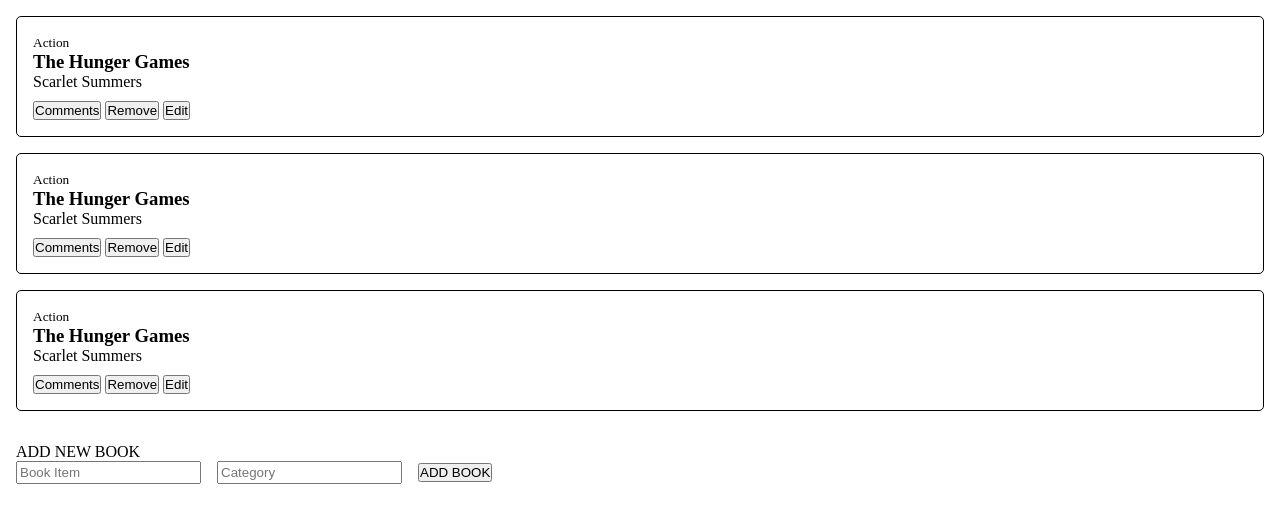
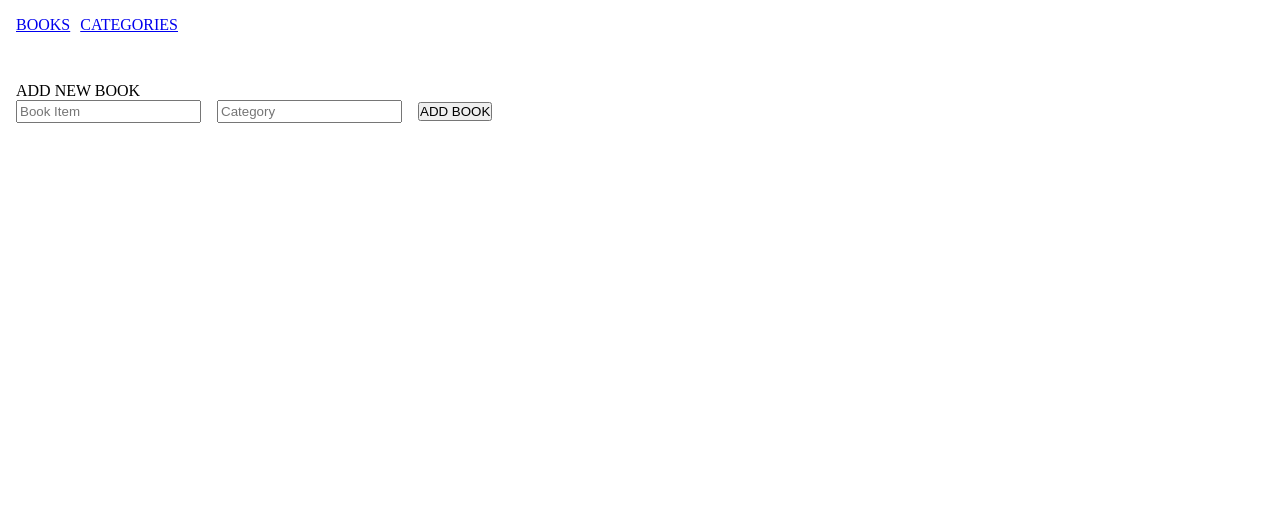
Before and after one commit to forLoop94/book-store, a React (Create React App) app: page / in a window 1280 px wide. Shown: the top 520 px of the page. Built offline with nearby package versions, Linux system fonts and the light colour scheme.

Commit message:
Add functions to add delete books according to user actions

```diff
--- a/src/App.js
+++ b/src/App.js
@@ -1,13 +1,26 @@
-import { Route, Routes } from 'react-router-dom';
+import { Route, Routes, Link } from 'react-router-dom';
+import styles from './styles/app.module.css';
 import BookList from './components/BookList';
-import Home from './components/Home';
+import Categories from './components/Categories';
 
 function App() {
   return (
-    <Routes>
-      <Route path="/" element={<BookList />} />
-      <Route path="/home" element={<Home />} />
-    </Routes>
+    <>
+      <nav>
+        <ul className={styles.navLinks}>
+          <li>
+            <Link className={styles.links} to="/">BOOKS</Link>
+          </li>
+          <li>
+            <Link className="links" to="/categories">CATEGORIES</Link>
+          </li>
+        </ul>
+      </nav>
+      <Routes>
+        <Route path="/" element={<BookList />} />
+        <Route path="/categories" element={<Categories />} />
+      </Routes>
+    </>
   );
 }
 
--- a/src/components/BookInput.js
+++ b/src/components/BookInput.js
@@ -1,14 +1,35 @@
 /* eslint-disable jsx-a11y/label-has-associated-control */
-import React from 'react';
+import React, { useState } from 'react';
+import { PropTypes } from 'prop-types';
 import style from '../styles/BookList.module.css';
 
-const BookInput = () => (
-  <form action="#" className={style}>
-    <label htmlFor="book">ADD NEW BOOK</label>
-    <input type="text" id="book" placeholder="Book Item" />
-    <input type="text" id="category" placeholder="Category" />
-    <button type="submit">ADD BOOK</button>
-  </form>
-);
+const BookInput = ({ addBook }) => {
+  const [title, setTitle] = useState('');
+
+  const handleSubmit = (e) => {
+    e.preventDefault();
+    addBook(title);
+    setTitle('');
+  };
+
+  return (
+    <form action="#" onSubmit={handleSubmit} className={style}>
+      <label htmlFor="book">ADD NEW BOOK</label>
+      <input
+        value={title}
+        onChange={(e) => setTitle(e.target.value)}
+        type="text"
+        id="book"
+        placeholder="Book Item"
+      />
+      <input type="text" id="category" placeholder="Category" />
+      <button type="submit">ADD BOOK</button>
+    </form>
+  );
+};
+
+BookInput.propTypes = {
+  addBook: PropTypes.func.isRequired,
+};
 
 export default BookInput;
--- a/src/components/BookItem.js
+++ b/src/components/BookItem.js
@@ -2,18 +2,26 @@
 import { PropTypes } from 'prop-types';
 import style from '../styles/BookList.module.css';
 
-const BookItem = ({ book }) => (
+const BookItem = ({ book, removeBook }) => {
+  const handleClick = (id) => {
+    removeBook(id);
+  };
+
+  return (
     <li className={style.book}>
       <small>{book.category}</small>
       <h3>{book.title}</h3>
       <p>{book.author}</p>
       <div className={style.btnContainer}>
         <button type="button">Comments</button>
-      <button type="button">Remove</button>
+        <button onClick={() => handleClick(book.id)} type="button">
+          Remove
+        </button>
         <button type="button">Edit</button>
       </div>
     </li>
   );
+};
 
 BookItem.propTypes = {
   book: PropTypes.shape({
@@ -22,6 +30,7 @@
     title: PropTypes.string.isRequired,
     author: PropTypes.string.isRequired,
   }).isRequired,
+  removeBook: PropTypes.func.isRequired,
 };
 
 export default BookItem;
--- a/src/components/BookList.js
+++ b/src/components/BookList.js
@@ -1,40 +1,34 @@
-/* eslint-disable no-unused-vars */
 import React, { useState } from 'react';
 import BookInput from './BookInput';
 import BookItem from './BookItem';
 
 const BookList = () => {
-  const booksArray = [
-    {
-      id: 1,
-      category: 'Action',
-      title: 'The Hunger Games',
-      author: 'Scarlet Summers',
-    },
-    {
-      id: 1,
-      category: 'Action',
-      title: 'The Hunger Games',
-      author: 'Scarlet Summers',
-    },
-    {
-      id: 1,
-      category: 'Action',
-      title: 'The Hunger Games',
-      author: 'Scarlet Summers',
-    },
-  ];
+  const [books, setBooks] = useState([]);
 
-  const [books, setBooks] = useState(booksArray);
+  const addBook = (title) => {
+    setBooks(() => {
+      const newBook = {
+        id: crypto.randomUUID(),
+        category: 'Science Fiction',
+        title,
+        author: 'Scarlet Summers',
+      };
+      return [...books, newBook];
+    });
+  };
+
+  const removeBook = (id) => {
+    setBooks((currentBooks) => currentBooks.filter((book) => book.id !== id));
+  };
 
   return (
     <>
       <ul>
         {books.map((book) => (
-          <BookItem key={book.id} book={book} />
+          <BookItem key={book.id} book={book} removeBook={removeBook} />
         ))}
       </ul>
-      <BookInput />
+      <BookInput addBook={addBook} />
     </>
   );
 };
--- /dev/null
+++ b/src/components/Categories.js
@@ -0,0 +1,7 @@
+import React from 'react';
+
+const categories = () => (
+  <div>Home</div>
+);
+
+export default categories;
--- a/src/components/Home.js
+++ /dev/null
@@ -1,7 +0,0 @@
-import React from 'react';
-
-const Home = () => (
-  <div>Home</div>
-);
-
-export default Home;
--- a/src/styles/BookList.module.css
+++ b/src/styles/BookList.module.css
@@ -32,3 +32,7 @@
   margin-right: 1rem;
   padding: 2px;
 }
+
+ul {
+  display: block;
+}
--- /dev/null
+++ b/src/styles/app.module.css
@@ -0,0 +1,15 @@
+* {
+  margin: 0;
+  padding: 0;
+  box-sizing: border-box;
+}
+
+.navLinks {
+  display: flex;
+  padding: 1rem;
+  list-style-type: none;
+}
+
+.links {
+  margin-right: 10px;
+}
```
Lines whose indentation alone changed are shown as unchanged.
